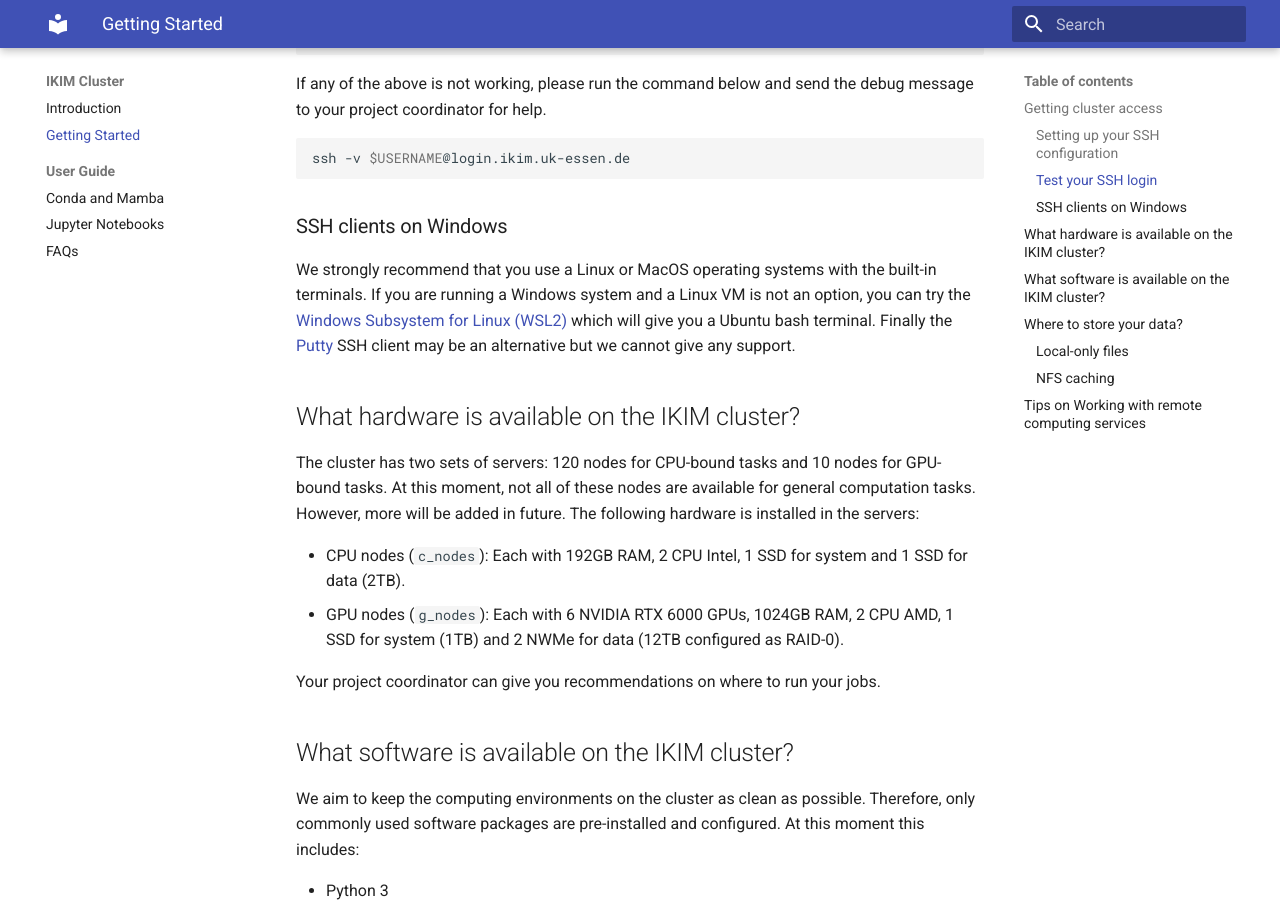
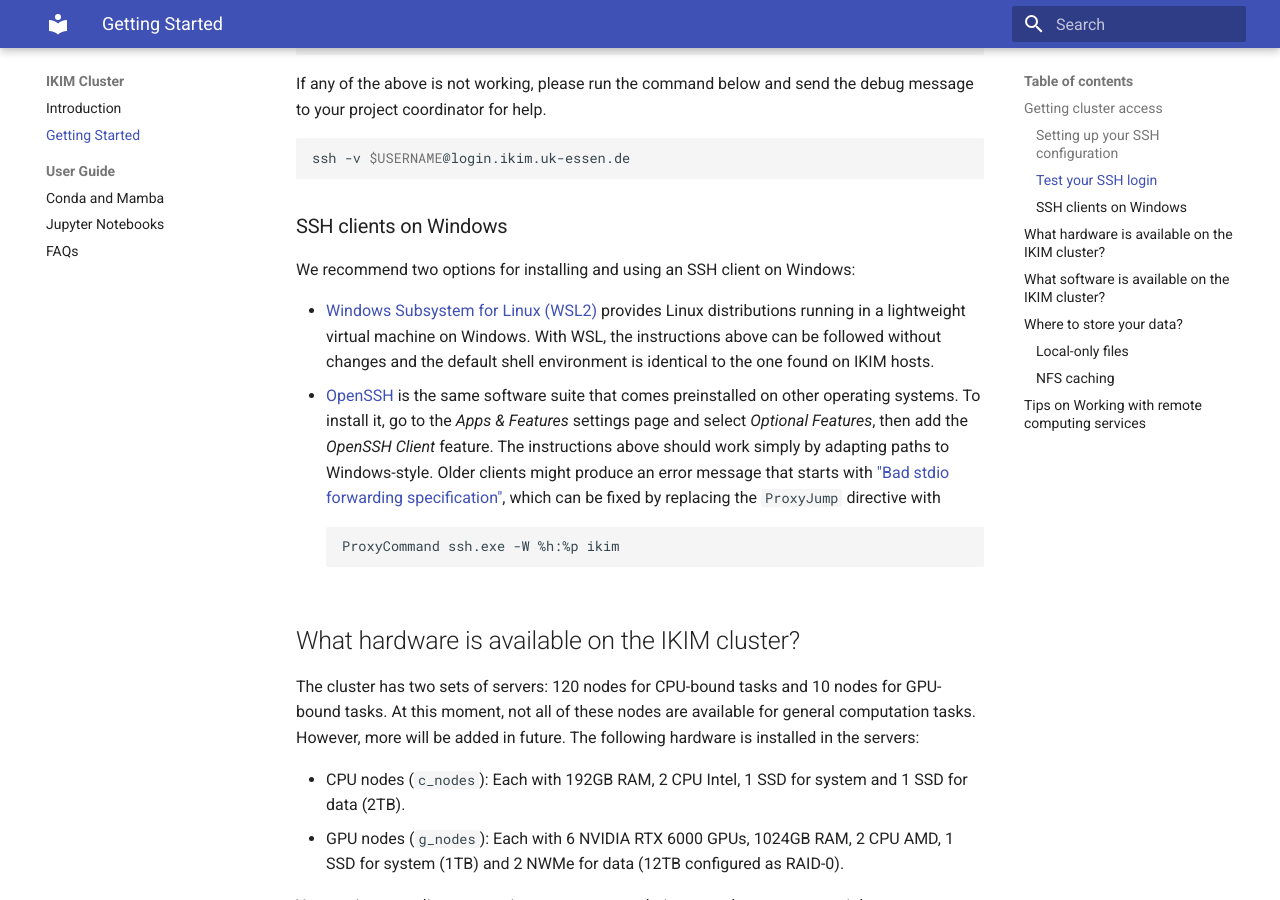
Before and after one commit to IKIM-Essen/ClusterDocs, an MkDocs documentation site: the page built from docs/getting-started.md, in a window 1280 px wide and 900 px high, scrolled down 1910 px. Built offline with MkDocs 1.6.1 and Material for MkDocs 9.7.7, drawn with Linux system fonts in a browser that asks for light colours.

Commit message:
Rework the Windows section
OpenSSH is now recommended as an alternative to WSL.

A traditional Linux VM is not suggested anymore as WSL is a
better choice in most cases.

The Putty mention has been removed given that we don't recommend it.

````diff
--- a/docs/getting-started.md
+++ b/docs/getting-started.md
@@ -128,7 +128,13 @@ ssh -v $USERNAME@login.ikim.uk-essen.de
 
 ### SSH clients on Windows
 
-We strongly recommend that you use a Linux or MacOS operating systems with the built-in terminals. If you are running a Windows system and a Linux VM is not an option, you can try the [Windows Subsystem for Linux (WSL2)](https://docs.microsoft.com/en-us/windows/wsl/about) which will give you a Ubuntu bash terminal. Finally the [Putty](https://www.putty.org) SSH client may be an alternative but we cannot give any support.
+We recommend two options for installing and using an SSH client on Windows:
+
+- [Windows Subsystem for Linux (WSL2)](https://docs.microsoft.com/en-us/windows/wsl/about) provides Linux distributions running in a lightweight virtual machine on Windows. With WSL, the instructions above can be followed without changes and the default shell environment is identical to the one found on IKIM hosts.
+- [OpenSSH](https://docs.microsoft.com/en-us/windows-server/administration/openssh/openssh_overview) is the same software suite that comes preinstalled on other operating systems. To install it, go to the *Apps & Features* settings page and select *Optional Features*, then add the *OpenSSH Client* feature. The instructions above should work simply by adapting paths to Windows-style. Older clients might produce an error message that starts with ["Bad stdio forwarding specification"](https://github.com/PowerShell/Win32-OpenSSH/issues/1172), which can be fixed by replacing the `ProxyJump` directive with
+```
+ProxyCommand ssh.exe -W %h:%p ikim
+```
 
 ## What hardware is available on the IKIM cluster?
 
````
